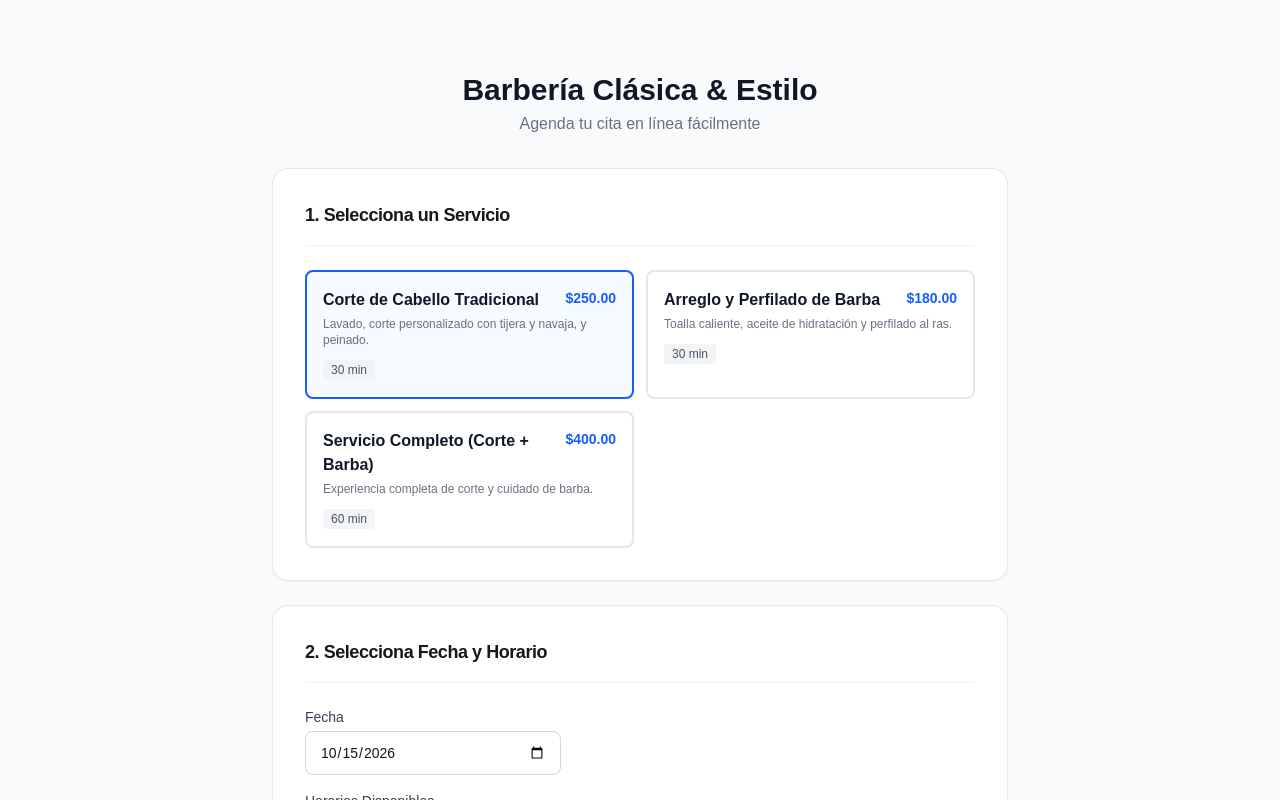
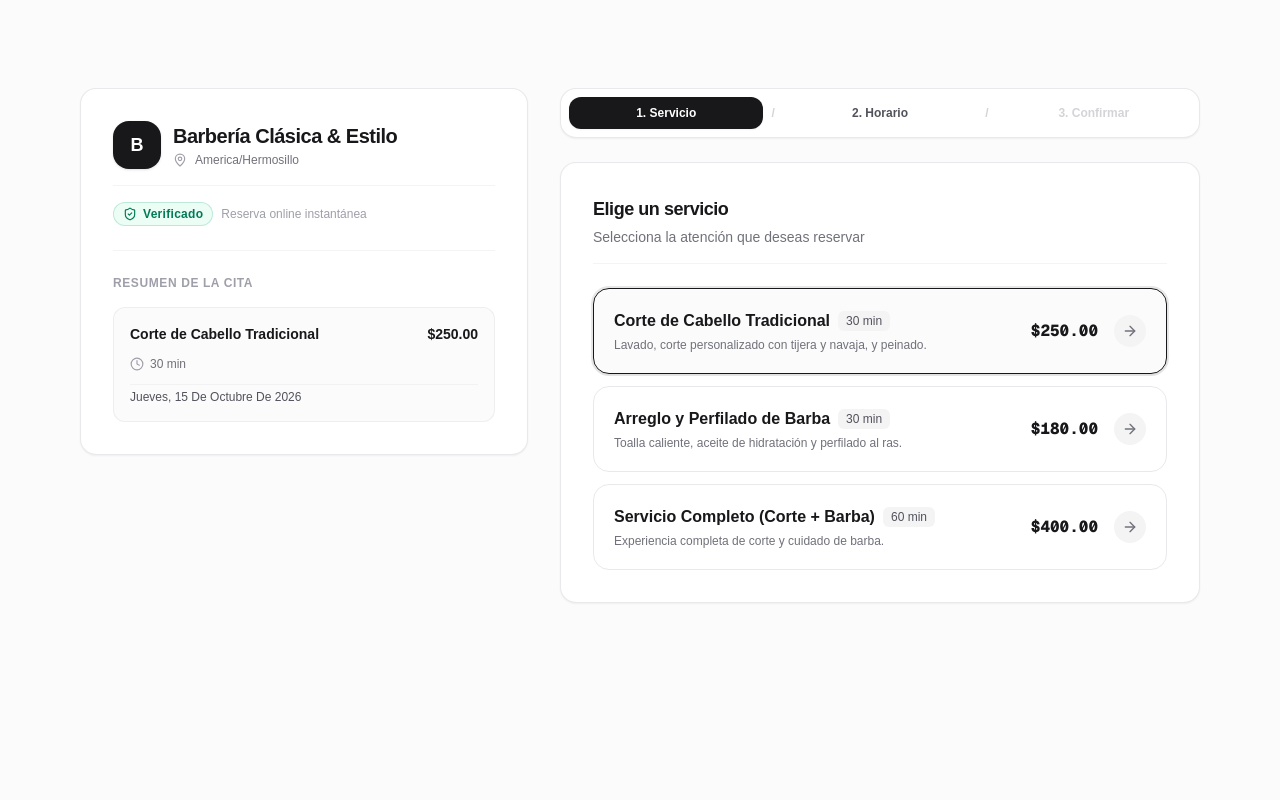
Before and after one commit to Eduardomr1/agendacitas, a Next.js app: page /barberia-clasica in a window 1280 px wide. Shown: the top 800 px of the page. Built offline with nearby package versions, Linux system fonts and the light colour scheme.

Commit message:
feat(reservas): redisenar flujo publico a layout Cal.com de 2 columnas con resumen dinamico

```diff
--- a/src/app/[slug]/page.tsx
+++ b/src/app/[slug]/page.tsx
@@ -37,7 +37,7 @@ export default function PaginaReservaPublica() {
   ];
 
   return (
-    <main className="min-h-screen bg-gray-50 py-10">
+    <main className="min-h-screen bg-zinc-50/70 py-8 md:py-14 px-4 selection:bg-zinc-900 selection:text-white">
       <ReservasView
         negocio={negocioDemo}
         servicios={serviciosDemo}
--- a/src/features/reservas/presentation/ReservasView.tsx
+++ b/src/features/reservas/presentation/ReservasView.tsx
@@ -2,7 +2,20 @@
 
 import React, { useState } from "react";
 import { NegocioPublico, ServicioPublico } from "../domain/entities";
-import { ACCard, ACButton, ACInput } from "@/shared/ui";
+import { ACCard, ACButton, ACInput, ACCalendar, ACBadge } from "@/shared/ui";
+import {
+  Clock,
+  DollarSign,
+  Calendar as CalendarIcon,
+  CheckCircle2,
+  MapPin,
+  Sparkles,
+  ArrowRight,
+  ShieldCheck,
+  User,
+  Mail,
+  Phone,
+} from "lucide-react";
 
 interface ReservasViewProps {
   negocio: NegocioPublico;
@@ -36,6 +49,7 @@ export const ReservasView: React.FC<ReservasViewProps> = ({
   error,
   exito = false,
 }) => {
+  const [paso, setPaso] = useState<1 | 2 | 3>(1);
   const [slotSeleccionado, setSlotSeleccionado] = useState<string>("");
   const [nombre, setNombre] = useState("");
   const [email, setEmail] = useState("");
@@ -46,6 +60,8 @@ export const ReservasView: React.FC<ReservasViewProps> = ({
   React.useEffect(() => {
     setFechaMinima(new Date().toISOString().split("T")[0]);
   }, []);
+
+  const servicioActivo = servicios.find((s) => s.id === servicioSeleccionadoId);
 
   const handleSubmit = async (e: React.FormEvent) => {
     e.preventDefault();
@@ -58,35 +74,78 @@ export const ReservasView: React.FC<ReservasViewProps> = ({
     });
   };
 
+  const formatearFechaLegible = (f: string) => {
+    if (!f) return "";
+    const [y, m, d] = f.split("-").map(Number);
+    const date = new Date(y, m - 1, d);
+    return date.toLocaleDateString("es-MX", {
+      weekday: "long",
+      day: "numeric",
+      month: "long",
+      year: "numeric",
+    });
+  };
+
   if (exito) {
     return (
-      <div className="max-w-md mx-auto my-12 px-4">
-        <ACCard className="text-center py-8">
-          <div className="w-16 h-16 bg-green-100 text-green-600 rounded-full flex items-center justify-center mx-auto mb-4">
-            <svg
-              className="w-8 h-8"
-              fill="none"
-              stroke="currentColor"
-              viewBox="0 0 24 24"
-            >
-              <path
-                strokeLinecap="round"
-                strokeLinejoin="round"
-                strokeWidth="2"
-                d="M5 13l4 4L19 7"
-              />
-            </svg>
+      <div className="max-w-xl mx-auto my-12 px-4">
+        <ACCard className="text-center p-8 md:p-12 relative overflow-hidden">
+          <div className="w-16 h-16 bg-emerald-50 text-emerald-600 rounded-2xl flex items-center justify-center mx-auto mb-6 ring-8 ring-emerald-50/50">
+            <CheckCircle2 className="w-8 h-8" />
           </div>
-          <h2 className="text-2xl font-bold text-gray-900 mb-2">
-            ¡Cita Reservada con Éxito!
+
+          <ACBadge variante="exito" className="mb-3">
+            Confirmada
+          </ACBadge>
+
+          <h2 className="text-2xl font-bold text-zinc-900 tracking-tight mb-2">
+            ¡Tu cita ha sido reservada!
           </h2>
-          <p className="text-gray-600 mb-6">
-            Te hemos enviado un correo de confirmación a <strong>{email}</strong>{" "}
-            con todos los detalles de tu cita en {negocio.nombre}.
+          <p className="text-sm text-zinc-500 max-w-md mx-auto mb-8">
+            Hemos registrado tu reservación en <strong>{negocio.nombre}</strong>.
+            Recibirás los detalles en <strong>{email}</strong>.
           </p>
+
+          {/* Tarjeta tipo Pase de Cita */}
+          <div className="bg-zinc-50 border border-zinc-200/80 rounded-2xl p-6 text-left mb-8 space-y-4">
+            <div className="flex justify-between items-start border-b border-zinc-200/60 pb-4">
+              <div>
+                <span className="text-xs uppercase font-semibold text-zinc-400 tracking-wider">
+                  Servicio
+                </span>
+                <p className="text-base font-bold text-zinc-900 mt-0.5">
+                  {servicioActivo?.nombre}
+                </p>
+              </div>
+              <span className="text-sm font-extrabold text-zinc-900 bg-white px-3 py-1 rounded-lg border border-zinc-200">
+                ${((servicioActivo?.precioCentavos || 0) / 100).toFixed(2)}
+              </span>
+            </div>
+
+            <div className="grid grid-cols-2 gap-4">
+              <div>
+                <span className="text-xs uppercase font-semibold text-zinc-400 tracking-wider">
+                  Fecha
+                </span>
+                <p className="text-sm font-semibold text-zinc-800 capitalize mt-0.5">
+                  {formatearFechaLegible(fechaSeleccionada)}
+                </p>
+              </div>
+              <div>
+                <span className="text-xs uppercase font-semibold text-zinc-400 tracking-wider">
+                  Horario
+                </span>
+                <p className="text-sm font-semibold text-zinc-800 mt-0.5">
+                  {slotSeleccionado} ({servicioActivo?.duracionMin} min)
+                </p>
+              </div>
+            </div>
+          </div>
+
           <ACButton
             onClick={() => window.location.reload()}
             variante="primario"
+            className="w-full sm:w-auto"
           >
             Reservar otra cita
           </ACButton>
@@ -96,96 +155,226 @@ export const ReservasView: React.FC<ReservasViewProps> = ({
   }
 
   return (
-    <div className="max-w-3xl mx-auto my-8 px-4">
-      {/* Encabezado del Negocio */}
-      <div className="text-center mb-8">
-        <h1 className="text-3xl font-extrabold text-gray-900">
-          {negocio.nombre}
-        </h1>
-        <p className="text-gray-500 mt-1">Agenda tu cita en línea fácilmente</p>
-      </div>
-
+    <div className="max-w-6xl mx-auto my-8 px-4">
       {error && (
-        <div className="mb-6 p-4 bg-red-50 border border-red-200 text-red-700 rounded-lg text-sm">
+        <div className="mb-6 p-4 bg-rose-50 border border-rose-200/80 text-rose-700 rounded-2xl text-sm font-medium">
           {error}
         </div>
       )}
 
-      <form onSubmit={handleSubmit} className="flex flex-col gap-6">
-        {/* Paso 1: Seleccionar Servicio */}
-        <ACCard titulo="1. Selecciona un Servicio">
-          <div className="grid grid-cols-1 sm:grid-cols-2 gap-3">
+      {/* Contenedor Cal.com en 2 Columnas */}
+      <div className="grid grid-cols-1 lg:grid-cols-12 gap-8 items-start">
+        {/* Columna Izquierda: Información del Negocio y Resumen Dinámico */}
+        <div className="lg:col-span-5 flex flex-col gap-6 lg:sticky lg:top-8">
+          <ACCard className="p-6 md:p-8">
+            <div className="flex items-center gap-3 mb-4">
+              <div className="w-12 h-12 rounded-2xl bg-zinc-900 text-white flex items-center justify-center font-extrabold text-lg shadow-sm">
+                {negocio.nombre.charAt(0)}
+              </div>
+              <div>
+                <h1 className="text-xl font-bold text-zinc-900 tracking-tight">
+                  {negocio.nombre}
+                </h1>
+                <div className="flex items-center gap-2 text-xs text-zinc-500 mt-0.5">
+                  <MapPin className="w-3.5 h-3.5 text-zinc-400" />
+                  <span>{negocio.zonaHoraria}</span>
+                </div>
+              </div>
+            </div>
+
+            <div className="pt-4 border-t border-zinc-100 flex items-center gap-2">
+              <ACBadge variante="exito" icono={<ShieldCheck className="w-3.5 h-3.5" />}>
+                Verificado
+              </ACBadge>
+              <span className="text-xs text-zinc-400">Reserva online instantánea</span>
+            </div>
+
+            {/* Resumen dinámico en vivo */}
+            <div className="mt-6 pt-6 border-t border-zinc-100 space-y-4">
+              <span className="text-xs font-bold uppercase tracking-wider text-zinc-400 block">
+                Resumen de la cita
+              </span>
+
+              {servicioActivo ? (
+                <div className="space-y-3 bg-zinc-50/80 rounded-xl p-4 border border-zinc-200/60">
+                  <div className="flex justify-between items-start">
+                    <span className="text-sm font-semibold text-zinc-900">
+                      {servicioActivo.nombre}
+                    </span>
+                    <span className="text-sm font-bold text-zinc-900">
+                      ${(servicioActivo.precioCentavos / 100).toFixed(2)}
+                    </span>
+                  </div>
+
+                  <div className="flex items-center gap-4 text-xs text-zinc-500">
+                    <span className="flex items-center gap-1.5">
+                      <Clock className="w-3.5 h-3.5 text-zinc-400" />
+                      {servicioActivo.duracionMin} min
+                    </span>
+                    {slotSeleccionado && (
+                      <span className="flex items-center gap-1.5 font-medium text-zinc-700">
+                        <CalendarIcon className="w-3.5 h-3.5 text-zinc-400" />
+                        {slotSeleccionado}
+                      </span>
+                    )}
+                  </div>
+
+                  {fechaSeleccionada && (
+                    <p className="text-xs text-zinc-600 capitalize pt-1 border-t border-zinc-200/40">
+                      {formatearFechaLegible(fechaSeleccionada)}
+                    </p>
+                  )}
+                </div>
+              ) : (
+                <div className="text-center py-6 border-2 border-dashed border-zinc-200/80 rounded-xl">
+                  <Sparkles className="w-5 h-5 text-zinc-300 mx-auto mb-2" />
+                  <p className="text-xs text-zinc-400">
+                    Selecciona un servicio para comenzar
+                  </p>
+                </div>
+              )}
+            </div>
+          </ACCard>
+        </div>
+
+        {/* Columna Derecha: Flujo interactivo por pasos */}
+        <div className="lg:col-span-7 flex flex-col gap-6">
+          {/* Navegador de Pasos (Breadcrumb visual) */}
+          <div className="flex items-center gap-2 bg-white rounded-2xl p-2 border border-zinc-200/80 shadow-xs text-xs font-semibold">
+            <button
+              type="button"
+              onClick={() => setPaso(1)}
+              className={`flex-1 py-2 px-3 rounded-xl transition-all cursor-pointer text-center ${
+                paso === 1
+                  ? "bg-zinc-900 text-white shadow-xs"
+                  : "text-zinc-600 hover:text-zinc-900"
+              }`}
+            >
+              1. Servicio
+            </button>
+            <span className="text-zinc-300">/</span>
+            <button
+              type="button"
+              disabled={!servicioActivo}
+              onClick={() => setPaso(2)}
+              className={`flex-1 py-2 px-3 rounded-xl transition-all text-center ${
+                paso === 2
+                  ? "bg-zinc-900 text-white shadow-xs"
+                  : !servicioActivo
+                  ? "text-zinc-300 cursor-not-allowed"
+                  : "text-zinc-600 hover:text-zinc-900 cursor-pointer"
+              }`}
+            >
+              2. Horario
+            </button>
+            <span className="text-zinc-300">/</span>
+            <button
+              type="button"
+              disabled={!slotSeleccionado}
+              onClick={() => setPaso(3)}
+              className={`flex-1 py-2 px-3 rounded-xl transition-all text-center ${
+                paso === 3
+                  ? "bg-zinc-900 text-white shadow-xs"
+                  : !slotSeleccionado
+                  ? "text-zinc-300 cursor-not-allowed"
+                  : "text-zinc-600 hover:text-zinc-900 cursor-pointer"
+              }`}
+            >
+              3. Confirmar
+            </button>
+          </div>
+
+          {/* PASO 1: Selección de Servicio */}
+          {paso === 1 && (
+            <ACCard
+              titulo="Elige un servicio"
+              subtitulo="Selecciona la atención que deseas reservar"
+            >
+              <div className="grid grid-cols-1 gap-3">
                 {servicios.map((s) => {
                   const seleccionado = s.id === servicioSeleccionadoId;
                   return (
                     <div
                       key={s.id}
-                  onClick={() => onCambiarServicio(s.id)}
-                  className={`p-4 rounded-lg border-2 cursor-pointer transition-all ${
+                      onClick={() => {
+                        onCambiarServicio(s.id);
+                        setPaso(2);
+                      }}
+                      className={`p-5 rounded-2xl border transition-all duration-150 cursor-pointer flex justify-between items-center ${
                         seleccionado
-                      ? "border-blue-600 bg-blue-50/50"
-                      : "border-gray-200 hover:border-gray-300"
+                          ? "border-zinc-900 bg-zinc-50/80 ring-2 ring-zinc-900/10 shadow-xs"
+                          : "border-zinc-200/80 hover:border-zinc-300 hover:bg-zinc-50/40"
                       }`}
                     >
-                  <div className="flex justify-between items-start">
-                    <span className="font-semibold text-gray-900">
+                      <div>
+                        <div className="flex items-center gap-2">
+                          <h4 className="font-semibold text-zinc-900 text-base">
                             {s.nombre}
-                    </span>
-                    <span className="text-sm font-bold text-blue-600">
-                      ${(s.precioCentavos / 100).toFixed(2)}
+                          </h4>
+                          <span className="text-xs bg-zinc-100 text-zinc-600 font-medium px-2 py-0.5 rounded-md">
+                            {s.duracionMin} min
                           </span>
                         </div>
                         {s.descripcion && (
-                    <p className="text-xs text-gray-500 mt-1">
+                          <p className="text-xs text-zinc-500 mt-1 max-w-md">
                             {s.descripcion}
                           </p>
                         )}
-                  <span className="inline-block mt-3 text-xs bg-gray-100 text-gray-600 px-2 py-0.5 rounded">
-                    {s.duracionMin} min
+                      </div>
+
+                      <div className="flex items-center gap-4">
+                        <span className="text-base font-extrabold text-zinc-900 font-mono">
+                          ${(s.precioCentavos / 100).toFixed(2)}
                         </span>
+                        <div className="w-8 h-8 rounded-full bg-zinc-100 text-zinc-500 flex items-center justify-center">
+                          <ArrowRight className="w-4 h-4" />
+                        </div>
+                      </div>
                     </div>
                   );
                 })}
               </div>
             </ACCard>
+          )}
 
-        {/* Paso 2: Seleccionar Fecha y Hora */}
-        {servicioSeleccionadoId && (
-          <ACCard titulo="2. Selecciona Fecha y Horario">
-            <div className="mb-4">
-              <label className="text-sm font-medium text-gray-700 block mb-1">
-                Fecha
-              </label>
-              <input
-                type="date"
-                value={fechaSeleccionada}
-                onChange={(e) => onCambiarFecha(e.target.value)}
-                min={fechaMinima}
-                className="w-full sm:w-64 min-h-[44px] px-3.5 py-2 rounded-lg border border-gray-300 text-sm focus:outline-none focus:ring-2 focus:ring-blue-500"
+          {/* PASO 2: Calendario y Horarios Disponibles */}
+          {paso === 2 && (
+            <div className="grid grid-cols-1 md:grid-cols-2 gap-6 items-start">
+              <ACCalendar
+                fechaSeleccionada={fechaSeleccionada}
+                onSeleccionarFecha={(f) => onCambiarFecha(f)}
+                fechaMinima={fechaMinima}
               />
+
+              <ACCard
+                titulo="Horarios Disponibles"
+                subtitulo={formatearFechaLegible(fechaSeleccionada)}
+                className="p-5"
+              >
+                {slotsDisponibles.length === 0 ? (
+                  <div className="text-center py-10">
+                    <Clock className="w-6 h-6 text-zinc-300 mx-auto mb-2" />
+                    <p className="text-xs text-zinc-400 italic">
+                      No hay horarios libres para esta fecha. Elige otro día.
+                    </p>
                   </div>
-
-            <div className="mt-4">
-              <label className="text-sm font-medium text-gray-700 block mb-2">
-                Horarios Disponibles
-              </label>
-              {slotsDisponibles.length === 0 ? (
-                <p className="text-sm text-gray-500 italic py-2">
-                  No hay horarios disponibles para esta fecha. Intenta con otro día.
-                </p>
                 ) : (
-                <div className="grid grid-cols-3 sm:grid-cols-4 md:grid-cols-6 gap-2">
+                  <div className="space-y-4">
+                    <div className="grid grid-cols-2 sm:grid-cols-3 gap-2 max-h-[300px] overflow-y-auto pr-1">
                       {slotsDisponibles.map((slot) => {
                         const esActivo = slot === slotSeleccionado;
                         return (
                           <button
                             type="button"
                             key={slot}
-                        onClick={() => setSlotSeleccionado(slot)}
-                        className={`py-2 px-3 text-sm font-medium rounded-lg border text-center transition-colors ${
+                            onClick={() => {
+                              setSlotSeleccionado(slot);
+                              setPaso(3);
+                            }}
+                            className={`py-2.5 px-3 text-xs font-bold font-mono rounded-xl border text-center transition-all cursor-pointer ${
                               esActivo
-                            ? "bg-blue-600 text-white border-blue-600"
-                            : "bg-white text-gray-700 border-gray-300 hover:border-blue-400"
+                                ? "bg-zinc-900 text-white border-zinc-900 shadow-sm"
+                                : "bg-white text-zinc-700 border-zinc-200/80 hover:border-zinc-400 hover:bg-zinc-50"
                             }`}
                           >
                             {slot}
@@ -193,22 +382,28 @@ export const ReservasView: React.FC<ReservasViewProps> = ({
                         );
                       })}
                     </div>
+                  </div>
                 )}
+              </ACCard>
             </div>
-          </ACCard>
           )}
 
-        {/* Paso 3: Tus Datos */}
-        {slotSeleccionado && (
-          <ACCard titulo="3. Tus Datos de Contacto">
-            <div className="flex flex-col gap-4">
+          {/* PASO 3: Formulario de Contacto */}
+          {paso === 3 && (
+            <ACCard
+              titulo="Tus Datos de Contacto"
+              subtitulo="Completa la información para asegurar tu reservación"
+            >
+              <form onSubmit={handleSubmit} className="flex flex-col gap-5">
                 <ACInput
                   etiqueta="Nombre Completo *"
                   value={nombre}
                   onChange={(e) => setNombre(e.target.value)}
                   required
+                  icono={<User className="w-4 h-4" />}
                   placeholder="Ej. Juan Pérez"
                 />
+
                 <div className="grid grid-cols-1 sm:grid-cols-2 gap-4">
                   <ACInput
                     etiqueta="Correo Electrónico *"
@@ -216,6 +411,7 @@ export const ReservasView: React.FC<ReservasViewProps> = ({
                     value={email}
                     onChange={(e) => setEmail(e.target.value)}
                     required
+                    icono={<Mail className="w-4 h-4" />}
                     placeholder="juan@ejemplo.com"
                   />
                   <ACInput
@@ -223,11 +419,19 @@ export const ReservasView: React.FC<ReservasViewProps> = ({
                     type="tel"
                     value={telefono}
                     onChange={(e) => setTelefono(e.target.value)}
+                    icono={<Phone className="w-4 h-4" />}
                     placeholder="662 123 4567"
                   />
                 </div>
 
-              <div className="mt-4 pt-4 border-t border-gray-100 flex justify-end">
+                <div className="pt-4 border-t border-zinc-100 flex items-center justify-between">
+                  <ACButton
+                    type="button"
+                    variante="fantasma"
+                    onClick={() => setPaso(2)}
+                  >
+                    ← Cambiar horario
+                  </ACButton>
                   <ACButton
                     type="submit"
                     cargando={cargando}
@@ -236,10 +440,11 @@ export const ReservasView: React.FC<ReservasViewProps> = ({
                     Confirmar Reservación
                   </ACButton>
                 </div>
-            </div>
+              </form>
             </ACCard>
           )}
-      </form>
+        </div>
+      </div>
     </div>
   );
 };
```
Lines whose indentation alone changed are shown as unchanged.
